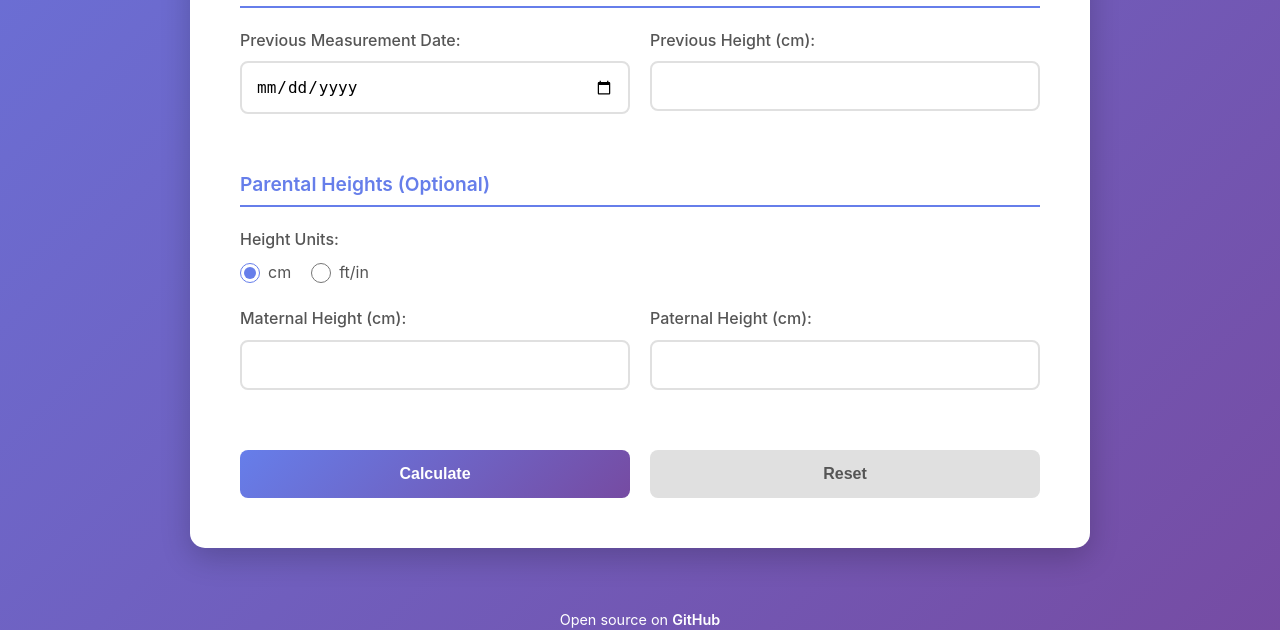
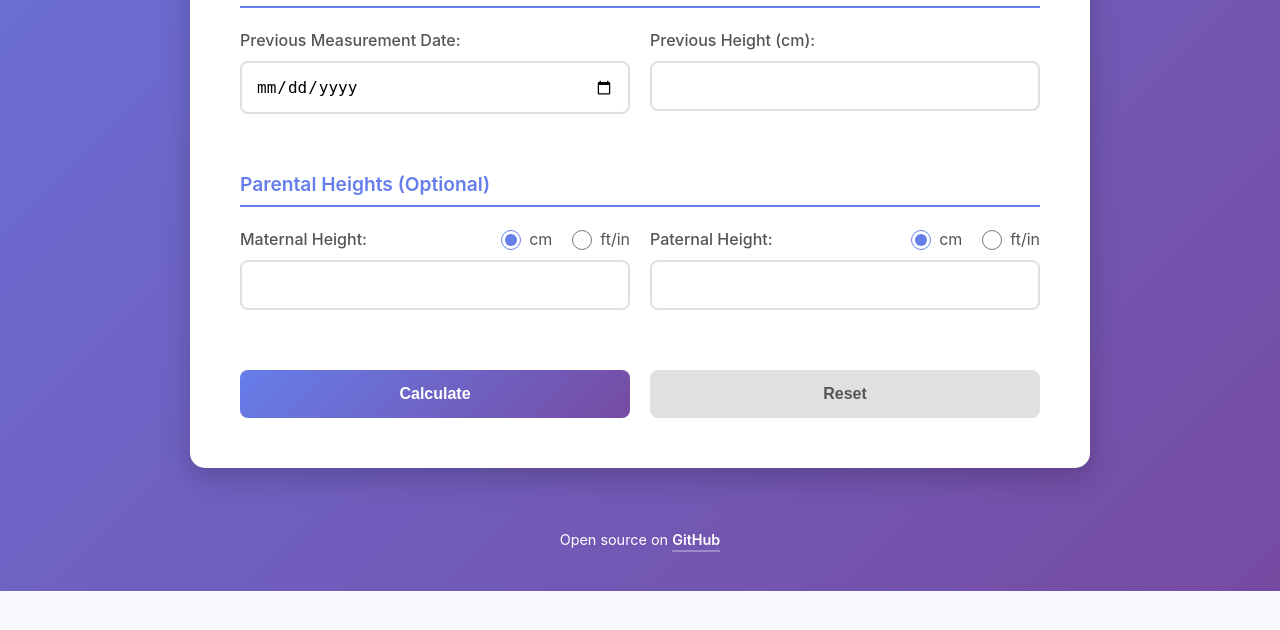
Before and after one commit to gm5dna/growth-parameters-calculator, a Flask app: page / in a window 1280 px wide. Shown: the part 906-1536 px from the top of the page. After the commit the page ends 1497 px from the top, so only its background shows below. Run offline with Flask 3, Linux system fonts and the light colour scheme.

Commit message:
Add independent unit selection for parental heights
- Replace single unit toggle with individual toggles for maternal and paternal heights
- Each parent's height can now be entered in different units independently
- Maternal height can be in cm while paternal is in ft/in (or vice versa)
- Both default to cm as requested
- Unit toggles positioned inline next to each height label for compact UI
- Updated JavaScript to handle parent-specific unit conversions
- Split toggle function into separate maternal and paternal handlers

This allows more flexible data entry when parental heights are provided in different units.

🤖 Generated with [Claude Code](https://claude.com/claude-code)

Co-Authored-By: Claude Sonnet 4.5 <noreply@anthropic.com>

```diff
--- a/static/script.js
+++ b/static/script.js
@@ -4,9 +4,9 @@ function feetInchesToCm(feet, inches) {
     return totalInches * 2.54;
 }
 
-// Get parental height in cm based on selected units
+// Get parental height in cm based on selected units (independent for each parent)
 function getParentalHeightInCm(parent) {
-    const units = document.querySelector('input[name="height_units"]:checked')?.value;
+    const units = document.querySelector(`input[name="${parent}_height_units"]:checked`)?.value;
 
     if (units === 'ft_in') {
         const feet = document.getElementById(`${parent}_height_ft`).value;
@@ -309,23 +309,30 @@ document.getElementById('resetBtn').addEventListener('click', () => {
     };
 });
 
-// Toggle between cm and ft/in inputs for parental heights
-function toggleHeightUnits() {
-    const units = document.querySelector('input[name="height_units"]:checked')?.value;
+// Toggle between cm and ft/in inputs for parental heights (independent for each parent)
+function toggleMaternalHeightUnits() {
+    const units = document.querySelector('input[name="maternal_height_units"]:checked')?.value;
     const isCm = units === 'cm';
 
-    // Toggle maternal height inputs
     document.getElementById('maternal-height-cm').style.display = isCm ? 'block' : 'none';
     document.getElementById('maternal-height-ft').style.display = isCm ? 'none' : 'block';
+}
 
-    // Toggle paternal height inputs
+function togglePaternalHeightUnits() {
+    const units = document.querySelector('input[name="paternal_height_units"]:checked')?.value;
+    const isCm = units === 'cm';
+
     document.getElementById('paternal-height-cm').style.display = isCm ? 'block' : 'none';
     document.getElementById('paternal-height-ft').style.display = isCm ? 'none' : 'block';
 }
 
-// Add event listeners to height unit radio buttons
-document.querySelectorAll('input[name="height_units"]').forEach(radio => {
-    radio.addEventListener('change', toggleHeightUnits);
+// Add event listeners to height unit radio buttons for each parent
+document.querySelectorAll('input[name="maternal_height_units"]').forEach(radio => {
+    radio.addEventListener('change', toggleMaternalHeightUnits);
+});
+
+document.querySelectorAll('input[name="paternal_height_units"]').forEach(radio => {
+    radio.addEventListener('change', togglePaternalHeightUnits);
 });
 
 // Set measurement date to today on page load
--- a/templates/index.html
+++ b/templates/index.html
@@ -101,28 +101,25 @@
 
             <div class="section-header">Parental Heights (Optional)</div>
 
-            <div class="form-group full-width">
-                <label>Height Units:</label>
-                <div class="radio-group">
+            <div class="form-grid">
+                <div class="form-group">
+                    <div style="display: flex; justify-content: space-between; align-items: center; margin-bottom: 8px;">
+                        <label for="maternal_height" style="margin-bottom: 0;">Maternal Height:</label>
+                        <div class="radio-group" style="margin: 0;">
                             <label class="radio-label">
-                        <input type="radio" name="height_units" value="cm" checked>
+                                <input type="radio" name="maternal_height_units" value="cm" checked>
                                 <span>cm</span>
                             </label>
                             <label class="radio-label">
-                        <input type="radio" name="height_units" value="ft_in">
+                                <input type="radio" name="maternal_height_units" value="ft_in">
                                 <span>ft/in</span>
                             </label>
                         </div>
                     </div>
-
-            <div class="form-grid">
-                <div id="maternal-height-cm" class="form-group">
-                    <label for="maternal_height">Maternal Height (cm):</label>
+                    <div id="maternal-height-cm">
                         <input type="number" id="maternal_height" name="maternal_height" step="0.1" min="0">
                     </div>
-
-                <div id="maternal-height-ft" class="form-group" style="display: none;">
-                    <label>Maternal Height:</label>
+                    <div id="maternal-height-ft" style="display: none;">
                         <div class="height-ft-in">
                             <div class="height-input-group">
                                 <input type="number" id="maternal_height_ft" min="0" max="8" placeholder="ft">
@@ -134,14 +131,26 @@
                             </div>
                         </div>
                     </div>
+                </div>
 
-                <div id="paternal-height-cm" class="form-group">
-                    <label for="paternal_height">Paternal Height (cm):</label>
+                <div class="form-group">
+                    <div style="display: flex; justify-content: space-between; align-items: center; margin-bottom: 8px;">
+                        <label for="paternal_height" style="margin-bottom: 0;">Paternal Height:</label>
+                        <div class="radio-group" style="margin: 0;">
+                            <label class="radio-label">
+                                <input type="radio" name="paternal_height_units" value="cm" checked>
+                                <span>cm</span>
+                            </label>
+                            <label class="radio-label">
+                                <input type="radio" name="paternal_height_units" value="ft_in">
+                                <span>ft/in</span>
+                            </label>
+                        </div>
+                    </div>
+                    <div id="paternal-height-cm">
                         <input type="number" id="paternal_height" name="paternal_height" step="0.1" min="0">
                     </div>
-
-                <div id="paternal-height-ft" class="form-group" style="display: none;">
-                    <label>Paternal Height:</label>
+                    <div id="paternal-height-ft" style="display: none;">
                         <div class="height-ft-in">
                             <div class="height-input-group">
                                 <input type="number" id="paternal_height_ft" min="0" max="8" placeholder="ft">
@@ -150,6 +159,7 @@
                             <div class="height-input-group">
                                 <input type="number" id="paternal_height_in" min="0" max="11" step="0.1" placeholder="in">
                                 <span class="unit-label">in</span>
+                            </div>
                         </div>
                     </div>
                 </div>
```
Lines whose indentation alone changed are shown as unchanged.
